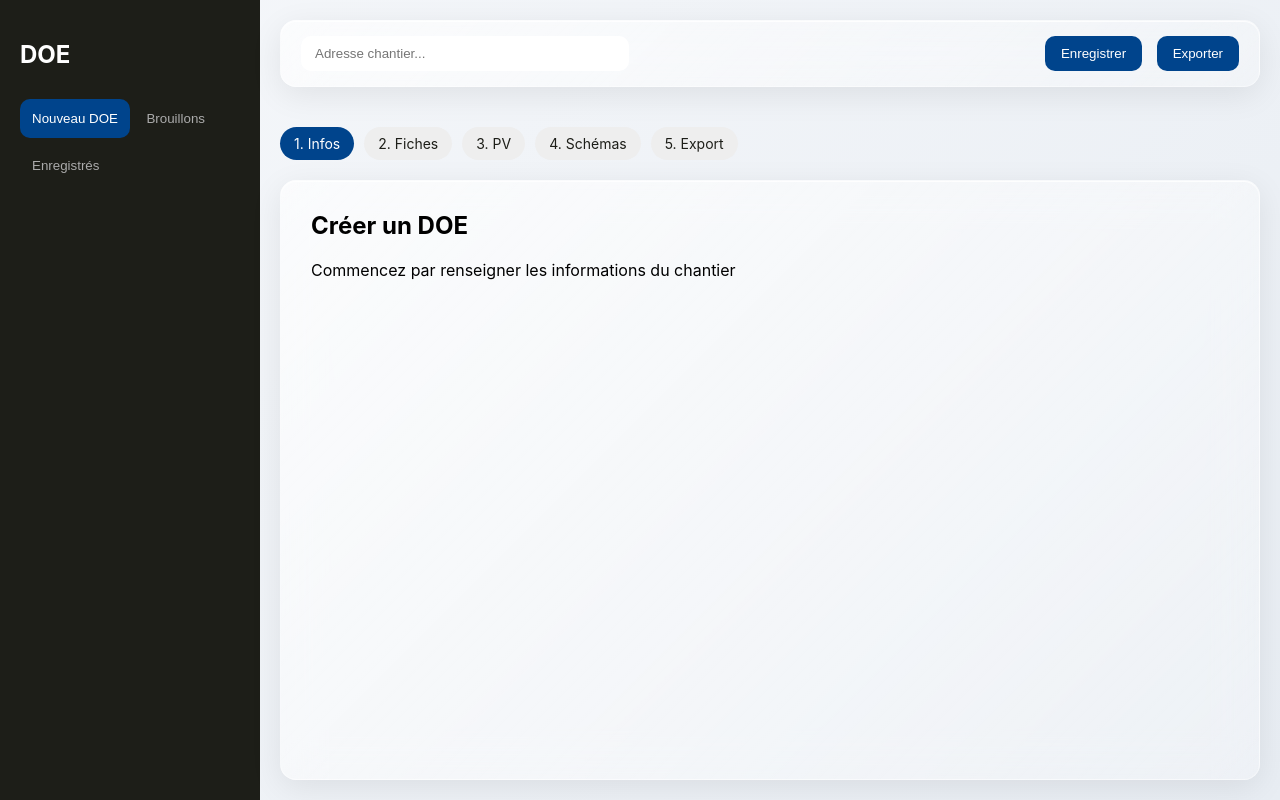
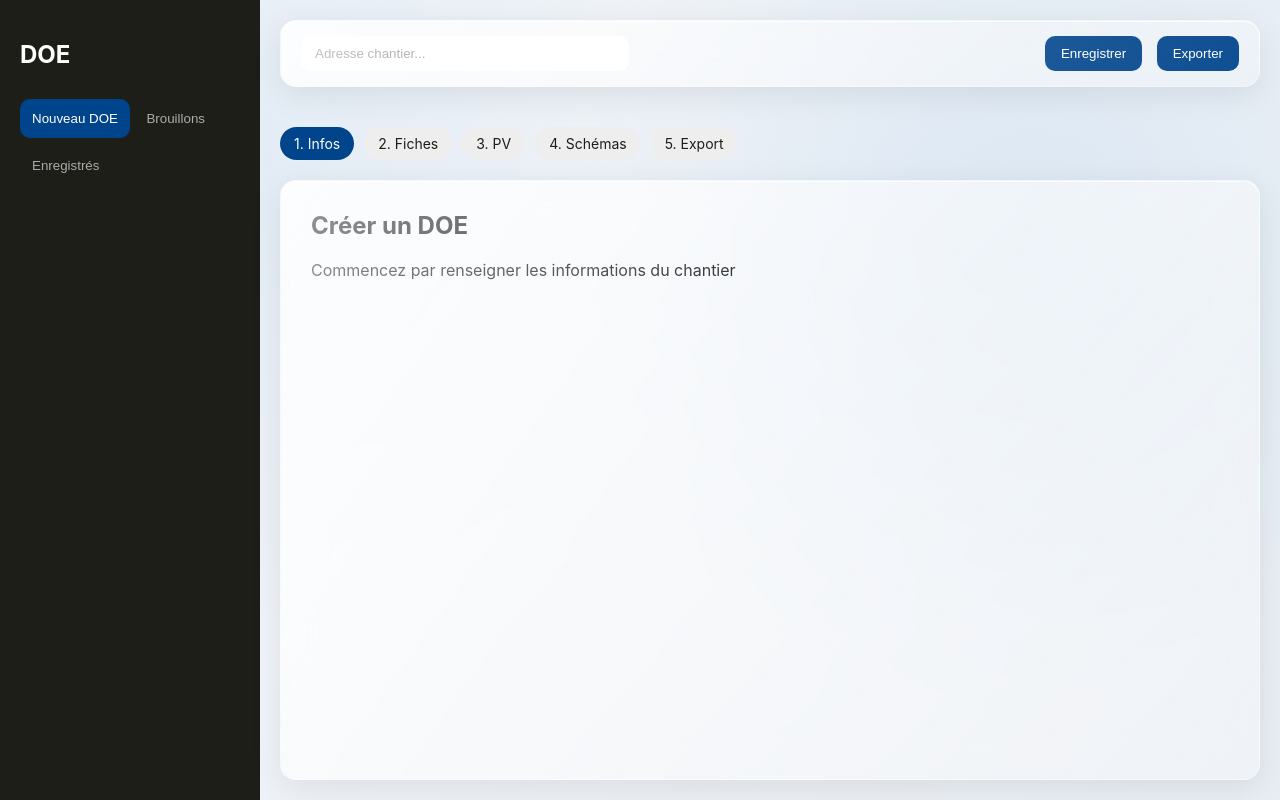
Before and after one commit to marina-hdi/sopo-doe, a website: page v2/index.html in a window 1280 px wide. Drawn offline with Linux system fonts and the light colour scheme.

Commit message:
Update styles.css

```diff
--- a/v2/styles.css
+++ b/v2/styles.css
@@ -2,7 +2,11 @@
 body {
     margin: 0;
     font-family: -apple-system, BlinkMacSystemFont, "Segoe UI", Roboto, sans-serif;
-    background: linear-gradient(135deg, #f5f7fa, #e8edf3);
+
+    background:
+        radial-gradient(circle at 20% 20%, #e3ecf5, transparent 40%),
+        radial-gradient(circle at 80% 30%, #dbe7f3, transparent 40%),
+        linear-gradient(135deg, #f5f7fa, #e8edf3);
 }
 
 /* ===== LAYOUT ===== */
@@ -146,3 +150,26 @@ h1 {
 .accent {
     color: #CE232A;
 }
+
+.glass:hover {
+    box-shadow:
+        0 12px 40px rgba(0,0,0,0.12),
+        inset 0 1px 0 rgba(255,255,255,0.9);
+}
+
+.glass::before {
+    content: "";
+    position: absolute;
+    inset: 0;
+
+    border-radius: inherit;
+
+    background: linear-gradient(
+        120deg,
+        rgba(255,255,255,0.6) 0%,
+        rgba(255,255,255,0.2) 40%,
+        rgba(255,255,255,0.05) 100%
+    );
+
+    pointer-events: none;
+}
```
